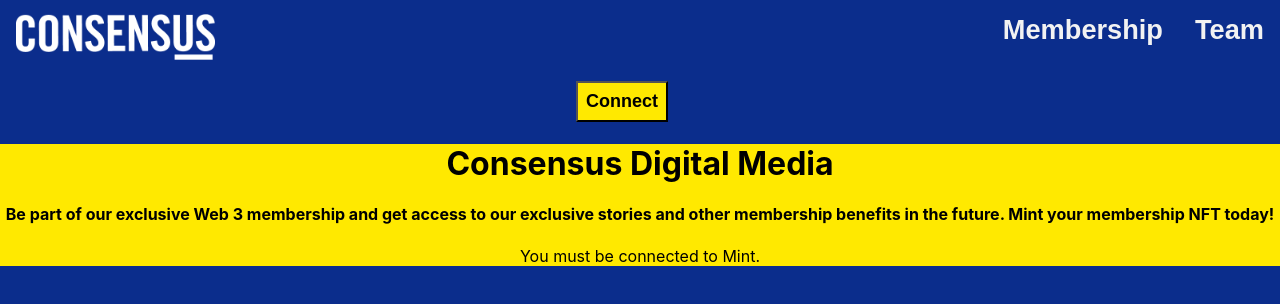
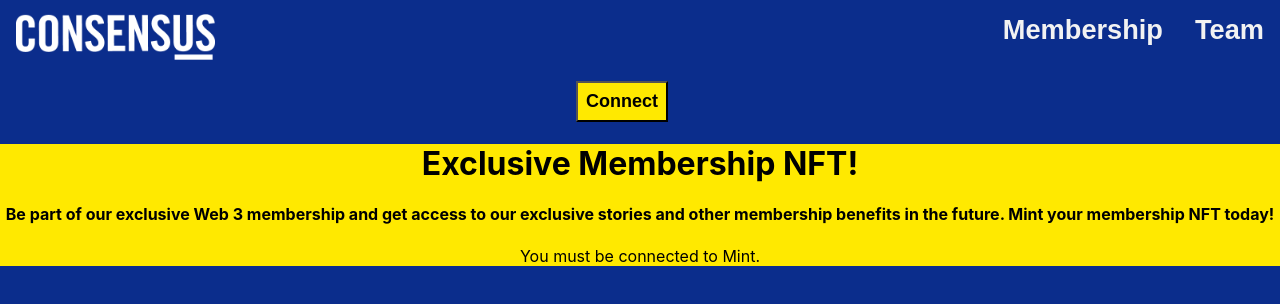
Before and after one commit to nitsua49/consensusWeb3, a React (Create React App) app in the folder full-mint-website/: page / in a window 1280 px wide. Shown: the top 304 px of the page. Built offline with nearby package versions, Linux system fonts and the light colour scheme.

Commit message:
Deployed website

```diff
--- a/full-mint-website/src/MainMint.js
+++ b/full-mint-website/src/MainMint.js
@@ -40,7 +40,7 @@
 
     return(
         <div class="container pt-3 mintBody">
-            <h1>Consensus Digital Media</h1>
+            <h1>Exclusive Membership NFT!</h1>
             <h4>Be part of our exclusive Web 3 membership and get access to our exclusive stories and other membership benefits in the future. Mint your membership NFT today!</h4>
             {isConnected ? (
                 <div>
```
